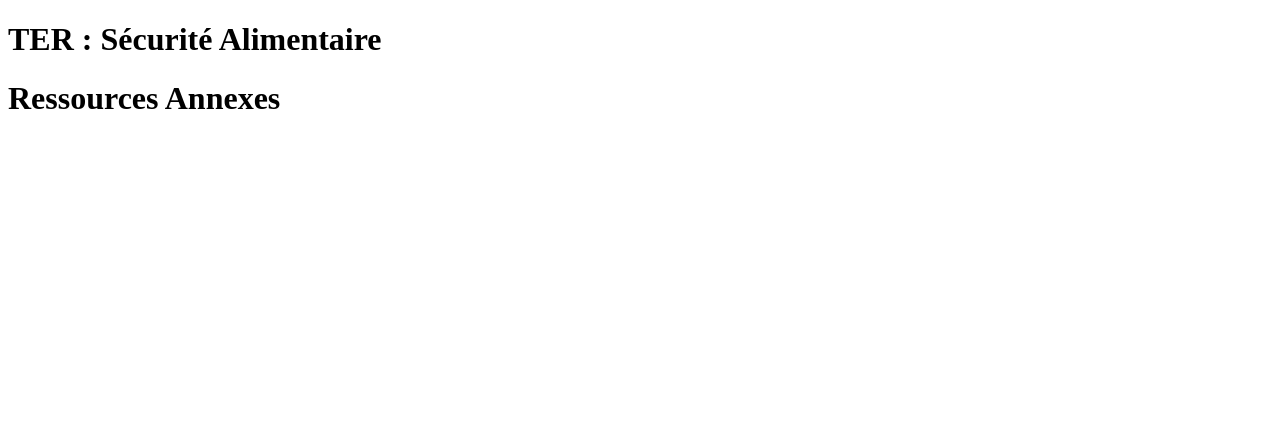
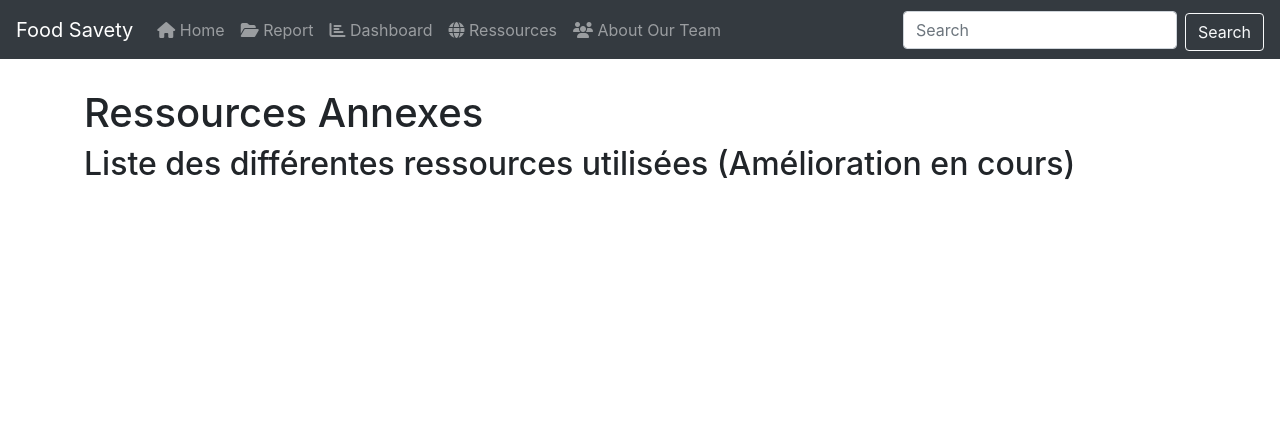
Before and after one commit to moulikatou/Ter_securite_Alimentaire_Miashs, a Flask app: page /ressources in a window 1280 px wide. Shown: the top 423 px of the page. Before the commit the page ends 109 px from the top, so only its background shows below. Run offline with Flask 2, Linux system fonts and the light colour scheme; some libraries are stand-ins or nearby versions.

Commit message:
restructuration du modèle

```diff
--- a/templates/ressources.html
+++ b/templates/ressources.html
@@ -1,23 +1,22 @@
-<!DOCTYPE html>
-<html>
-    <head>
-        <meta charset="utf-8"/>
-        <title>Ressources | TER Food Safety</title>
-        <link rel="stylesheet" href="https://fonts.googleapis.com/css2?family=Roboto&display=swap">
-        <link rel="stylesheet" href="static/css/style.css">
-    </head>
+{% extends "base.html" %}
+{% block title %}
 
-    <body>
-        <div id="top-menu">
-            <h1 id="title-left"> TER : Sécurité Alimentaire </h1>
-            <h1 id="page"> Ressources Annexes </h1>
-        </div>
-        <!-- <h2 id="title">Séléctionnez un compte-rendu</h2> -->
-        <div id="maincontent"></div>
-    </body>
+    <title>Ressources Annexes</title>
 
-    <script type="text/javascript" src="https://d3js.org/d3.v6.min.js"></script>
-    <script type="text/javascript" src="static/js/model.js"></script>
+{% endblock %}
+{% block content %}
+    <div id="top-menu">
+
+            <h1 id="page">  Ressources Annexes </h1>
+     </div>
+     <h2 id="title">Liste des différentes ressources utilisées (Amélioration en cours)</h2>
+
+{% endblock %}
+
+
+
+{% block script %}
+
     <!-- <script type="text/javascript" src="static/js/pdf_viewer.js"></script> -->
     <script type="text/javascript">
         // genere le menu du haut, contenant les redirections vers les différentes pages du site.
@@ -27,5 +26,4 @@
         // createView();
         // createSelector("static/pdfs", {{ data.paths|safe }}, {{ data.titles|safe}});
     </script>
-
-</html>
+{%endblock%}
```
